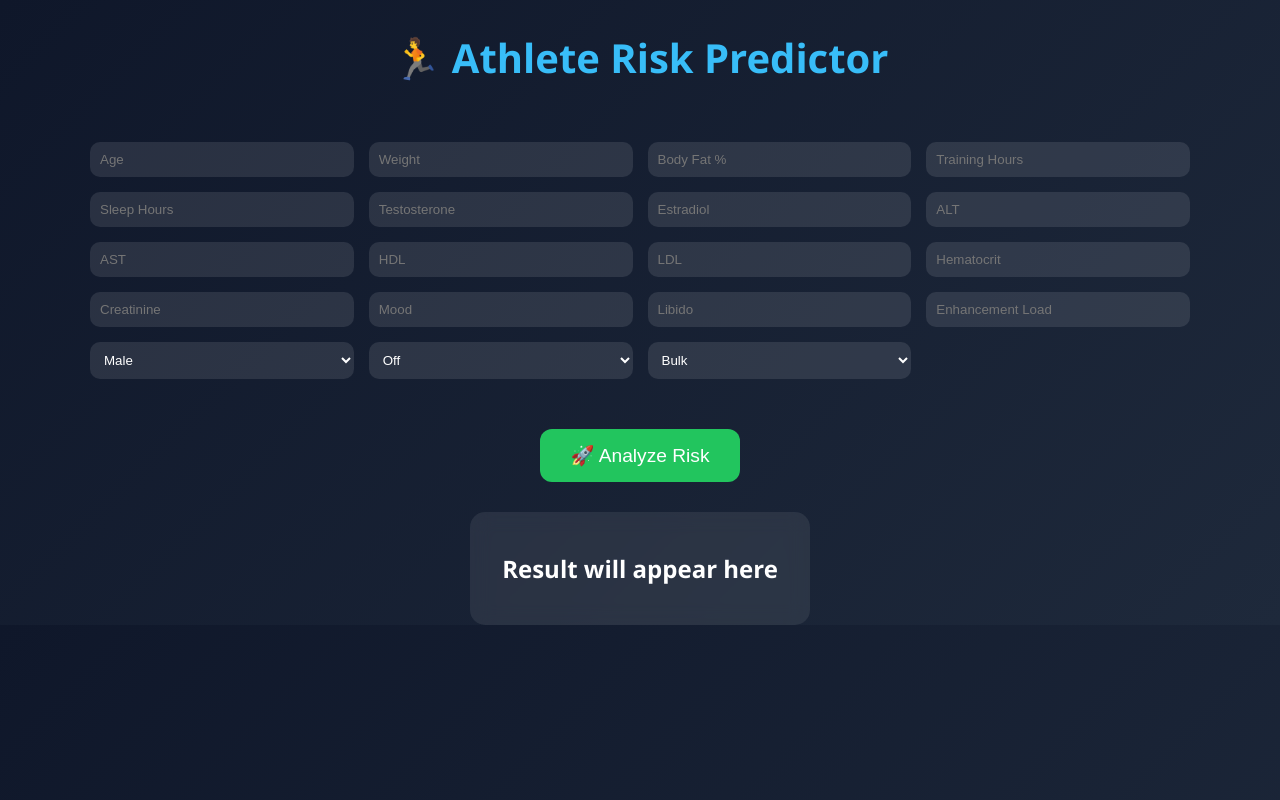
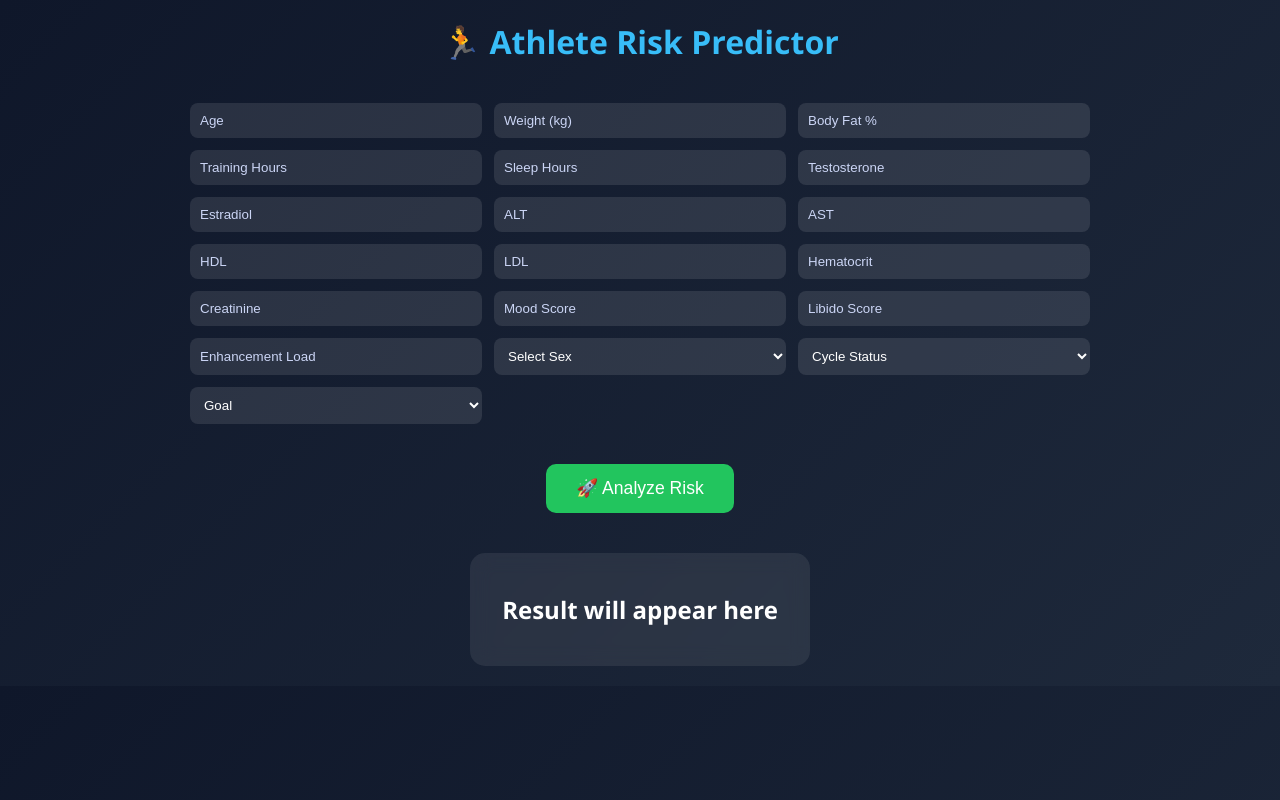
Before and after one commit to vishalbunn/Enhanced_athlete_risk_predictor, a FastAPI app: page / in a window 1280 px wide. Run offline with FastAPI, Linux system fonts and the light colour scheme; parts of the project's set-up code (start-up, migrations or seed data) failed here and were passed over.

Commit message:
Update index.html

```diff
--- a/templates/index.html
+++ b/templates/index.html
@@ -1,66 +1,78 @@
 <!DOCTYPE html>
 <html>
 <head>
-  <title>Athlete Risk Dashboard</title>
+  <title>Athlete Risk Predictor</title>
 
   <style>
     body {
       margin: 0;
-      font-family: 'Segoe UI';
+      font-family: 'Segoe UI', sans-serif;
       background: linear-gradient(135deg, #0f172a, #1e293b);
       color: white;
       text-align: center;
     }
 
     h1 {
-      margin-top: 30px;
-      font-size: 2.5rem;
+      margin: 20px;
       color: #38bdf8;
     }
 
     .container {
+      max-width: 900px;
+      margin: auto;
+      padding: 20px;
       display: grid;
-      grid-template-columns: repeat(auto-fit, minmax(220px, 1fr));
-      gap: 15px;
-      padding: 30px;
-      max-width: 1100px;
-      margin: auto;
+      grid-template-columns: repeat(3, 1fr);
+      gap: 12px;
     }
 
     input, select {
       padding: 10px;
-      border-radius: 10px;
+      border-radius: 8px;
       border: none;
       outline: none;
       background: rgba(255,255,255,0.1);
       color: white;
     }
 
+    input::placeholder {
+      color: #cbd5f5;
+    }
+
     button {
-      margin-top: 20px;
-      padding: 15px 30px;
-      border-radius: 12px;
+      margin: 20px;
+      padding: 14px 30px;
+      border-radius: 10px;
       border: none;
       background: #22c55e;
       color: white;
-      font-size: 1.2rem;
+      font-size: 1.1rem;
       cursor: pointer;
+      transition: 0.3s;
+    }
+
+    button:hover {
+      background: #16a34a;
+      transform: scale(1.05);
     }
 
     .card {
-      margin-top: 30px;
+      margin: 20px auto;
       padding: 20px;
       border-radius: 15px;
+      width: 300px;
       background: rgba(255,255,255,0.08);
       backdrop-filter: blur(10px);
-      width: 300px;
-      margin-left: auto;
-      margin-right: auto;
     }
 
     .low { color: #22c55e; }
     .medium { color: #facc15; }
     .high { color: #ef4444; }
+
+    .error {
+      color: #f87171;
+      margin-top: 10px;
+    }
   </style>
 </head>
 
@@ -71,12 +83,13 @@
 <div class="container">
 
 <input id="age" placeholder="Age">
-<input id="weight_kg" placeholder="Weight">
+<input id="weight_kg" placeholder="Weight (kg)">
 <input id="bf_percent" placeholder="Body Fat %">
+
 <input id="training_vol_hr_wk" placeholder="Training Hours">
 <input id="sleep_h" placeholder="Sleep Hours">
+<input id="testosterone_total" placeholder="Testosterone">
 
-<input id="testosterone_total" placeholder="Testosterone">
 <input id="estradiol" placeholder="Estradiol">
 <input id="ALT" placeholder="ALT">
 <input id="AST" placeholder="AST">
@@ -84,18 +97,21 @@
 <input id="HDL" placeholder="HDL">
 <input id="LDL" placeholder="LDL">
 <input id="hematocrit" placeholder="Hematocrit">
+
 <input id="creatinine" placeholder="Creatinine">
+<input id="mood_score" placeholder="Mood Score">
+<input id="libido_score" placeholder="Libido Score">
 
-<input id="mood_score" placeholder="Mood">
-<input id="libido_score" placeholder="Libido">
 <input id="enhancement_load" placeholder="Enhancement Load">
 
 <select id="sex">
+  <option value="">Select Sex</option>
   <option value="male">Male</option>
   <option value="female">Female</option>
 </select>
 
 <select id="status">
+  <option value="">Cycle Status</option>
   <option value="off">Off</option>
   <option value="on">On</option>
   <option value="pct">PCT</option>
@@ -103,6 +119,7 @@
 </select>
 
 <select id="goal">
+  <option value="">Goal</option>
   <option value="bulk">Bulk</option>
   <option value="cut">Cut</option>
   <option value="recomp">Recomp</option>
@@ -116,44 +133,71 @@
 <div class="card">
   <h2 id="result">Result will appear here</h2>
   <p id="confidence"></p>
+  <p class="error" id="error"></p>
 </div>
 
 <script>
 async function predict() {
 
   const data = {
-    age: +age.value,
-    weight_kg: +weight_kg.value,
-    bf_percent: +bf_percent.value,
-    training_vol_hr_wk: +training_vol_hr_wk.value,
-    sleep_h: +sleep_h.value,
-    testosterone_total: +testosterone_total.value,
-    estradiol: +estradiol.value,
-    ALT: +ALT.value,
-    AST: +AST.value,
-    HDL: +HDL.value,
-    LDL: +LDL.value,
-    hematocrit: +hematocrit.value,
-    creatinine: +creatinine.value,
-    mood_score: +mood_score.value,
-    libido_score: +libido_score.value,
-    enhancement_load: +enhancement_load.value,
+    age: Number(age.value),
+    weight_kg: Number(weight_kg.value),
+    bf_percent: Number(bf_percent.value),
+    training_vol_hr_wk: Number(training_vol_hr_wk.value),
+    sleep_h: Number(sleep_h.value),
+    testosterone_total: Number(testosterone_total.value),
+    estradiol: Number(estradiol.value),
+    ALT: Number(ALT.value),
+    AST: Number(AST.value),
+    HDL: Number(HDL.value),
+    LDL: Number(LDL.value),
+    hematocrit: Number(hematocrit.value),
+    creatinine: Number(creatinine.value),
+    mood_score: Number(mood_score.value),
+    libido_score: Number(libido_score.value),
+    enhancement_load: Number(enhancement_load.value),
     sex: sex.value,
     status: status.value,
     goal: goal.value
   };
 
-  const res = await fetch("https://enhanced-athlete-risk-predictor.onrender.com/predict", {
-    method: "POST",
-    headers: {"Content-Type": "application/json"},
-    body: JSON.stringify(data)
-  });
+  error.innerText = "";
 
-  const out = await res.json();
+  // Validation
+  for (let key in data) {
+    if (data[key] === "" || Number.isNaN(data[key])) {
+      error.innerText = "⚠️ Please fill all fields correctly";
+      return;
+    }
+  }
 
-  document.getElementById("result").innerText =
-    "Risk: " + out.prediction +
-    " | Confidence: " + (out.confidence * 100).toFixed(2) + "%";
+  try {
+    const res = await fetch(window.location.origin + "/predict", {
+      method: "POST",
+      headers: {"Content-Type": "application/json"},
+      body: JSON.stringify(data)
+    });
+
+    const out = await res.json();
+
+    if (!res.ok) {
+      error.innerText = "❌ Invalid input. Check values.";
+      console.log(out);
+      return;
+    }
+
+    let color = "low";
+    if (out.prediction.toLowerCase().includes("high")) color = "high";
+    else if (out.prediction.toLowerCase().includes("medium")) color = "medium";
+
+    result.innerHTML = `<span class="${color}">Risk: ${out.prediction}</span>`;
+    confidence.innerText =
+      "Confidence: " + (out.confidence * 100).toFixed(2) + "%";
+
+  } catch (err) {
+    error.innerText = "🚨 Server error. Try again.";
+    console.log(err);
+  }
 }
 </script>
 
```
